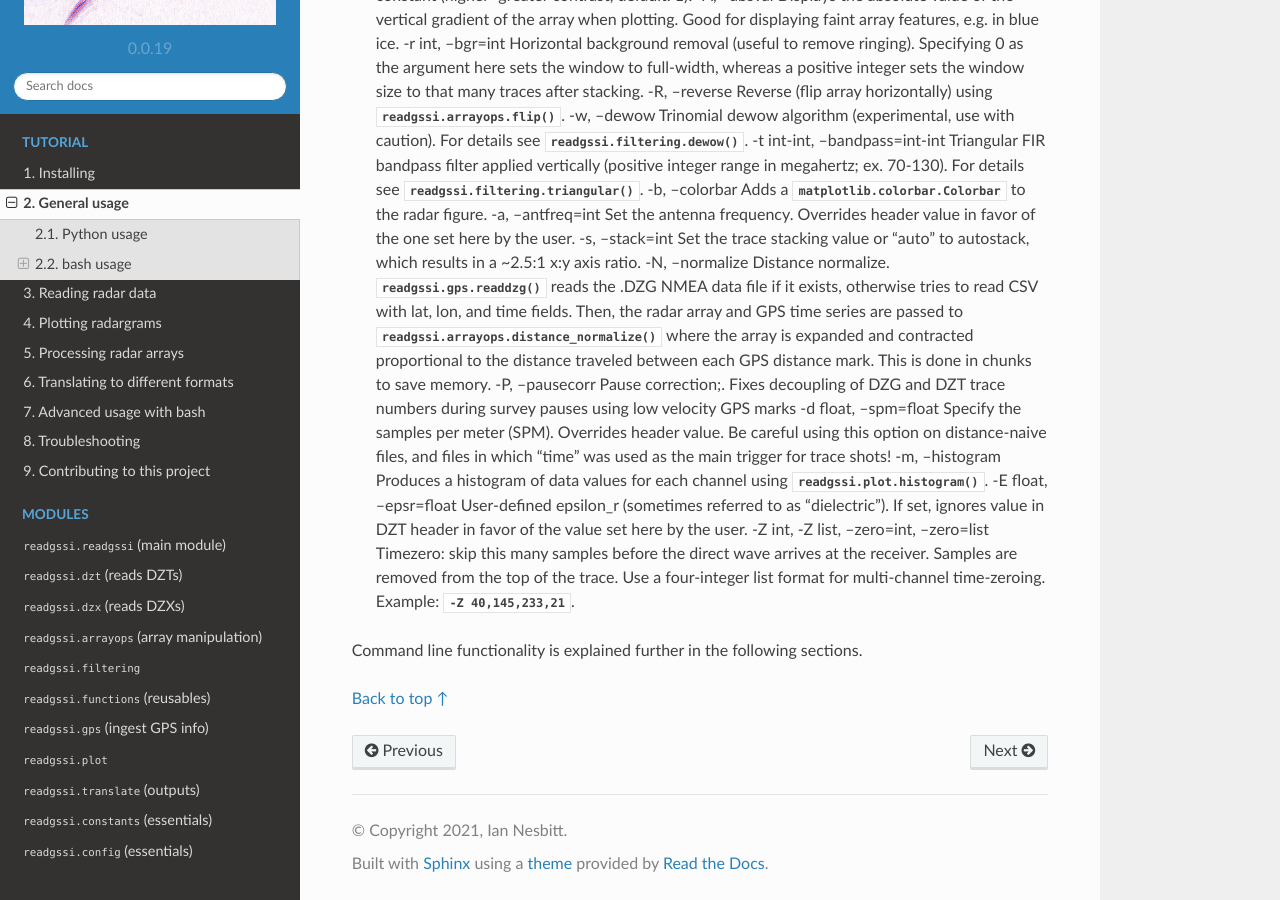
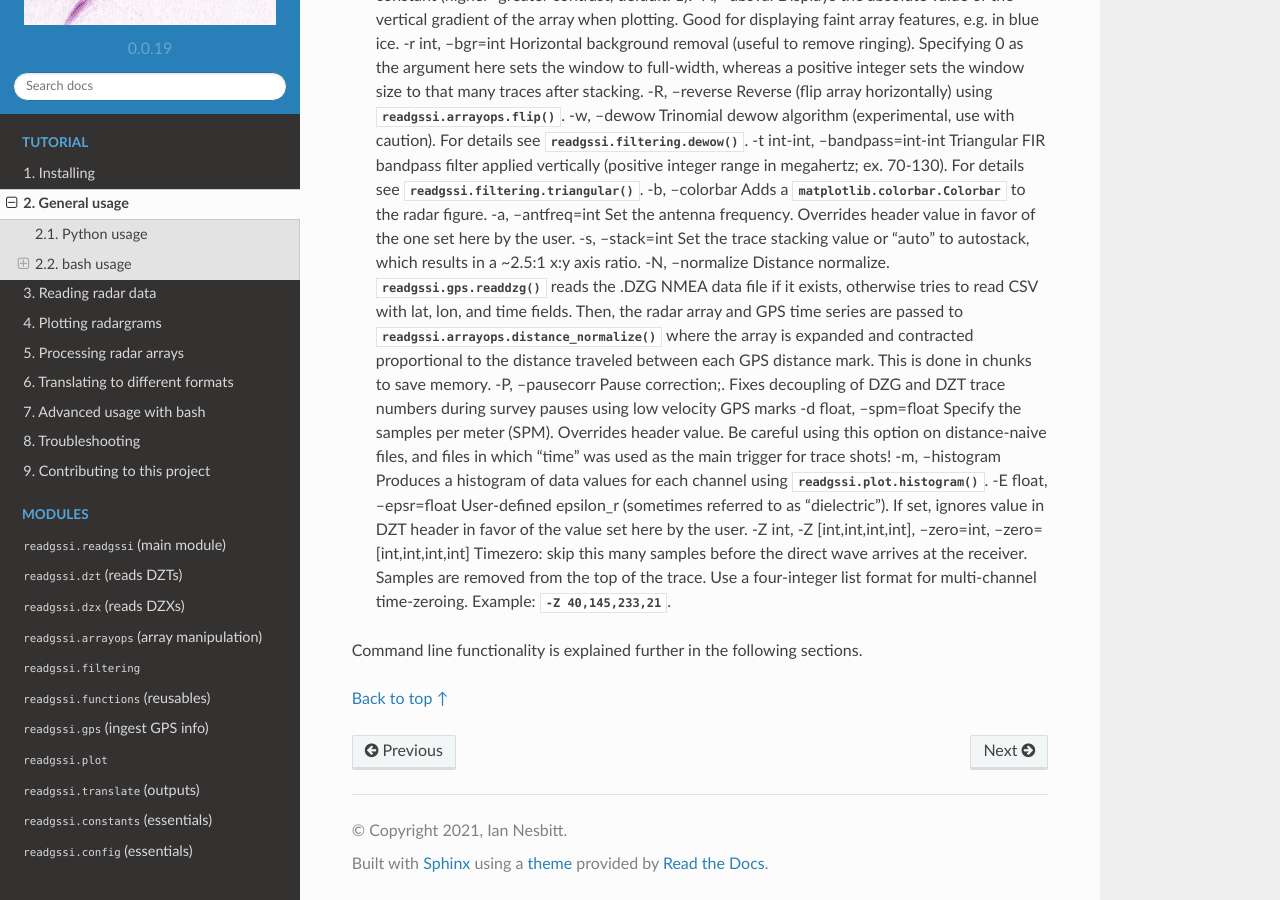
Before and after one commit to iannesbitt/readgssi, a Sphinx documentation site: the page built from docs/general.rst, in a window 1280 px wide and 900 px high, scrolled down 3060 px. Built offline with Sphinx 7.4.7 and the Read the Docs theme 2.0.0, drawn with Linux system fonts in a browser that asks for light colours.

Commit message:
fixing usage text block

```diff
--- a/docs/general.rst
+++ b/docs/general.rst
@@ -100,7 +100,7 @@ Optional flags
     -D int, --dpi=int                   Set the plot DPI in :py:func:`readgssi.plot.radargram` (defaults to 150).
     -T, --titleoff                      Tells :py:func:`readgssi.plot.radargram` to turn the plot title off.
     -x m, --xscale=m                    X units for plotting. Will attempt to convert the x-axis to distance, time, or trace units based on header values. See :py:func:`readgssi.plot.radargram` for scale behavior. Combine with the :py:data:`-N` option to enable distance normalization, or :py:data:`-d int` to change the samples per meter.
-    -e, --zoom=[L,R,U,D]                Set a zoom to automatically jump to. Takes list as argument, in the order is [left,right,up,down] and units are the same as axis.
+    -e, --zoom=\[L,R,U,D\]                Set a zoom to automatically jump to. Takes list as argument, in the order is \[left,right,up,down\] and units are the same as axis.
     -z m, --zscale=m                    Z units for plotting. Will attempt to convert the x-axis to depth, time, or sample units based on header values. See :py:func:`readgssi.plot.radargram` for scale behavior. Combine with the :py:data:`-E int` option to change the dielectric.
     -n, --noshow                        Suppress matplotlib popup window and simply save a figure (useful for multi-file processing).
     -c str, --colormap=str              Specify the colormap to use in radargram creation function :py:func:`readgssi.plot.radargram`. For a list of values that can be used here, see https://matplotlib.org/users/colormaps.html#grayscale-conversion
@@ -118,7 +118,7 @@ Optional flags
     -d float, --spm=float               Specify the samples per meter (SPM). Overrides header value. Be careful using this option on distance-naive files, and files in which "time" was used as the main trigger for trace shots!
     -m, --histogram                     Produces a histogram of data values for each channel using :py:func:`readgssi.plot.histogram`.
     -E float, --epsr=float              User-defined epsilon_r (sometimes referred to as "dielectric"). If set, ignores value in DZT header in favor of the value set here by the user.
-    -Z int, -Z list, --zero=int, --zero=list   Timezero: skip this many samples before the direct wave arrives at the receiver. Samples are removed from the top of the trace. Use a four-integer list format for multi-channel time-zeroing. Example: :py:data:`-Z 40,145,233,21`.
+    -Z int, -Z \[int,int,int,int\], --zero=int, --zero=\[int,int,int,int\]   Timezero: skip this many samples before the direct wave arrives at the receiver. Samples are removed from the top of the trace. Use a four-integer list format for multi-channel time-zeroing. Example: :py:data:`-Z 40,145,233,21`.
 
 Command line functionality is explained further in the following sections.
 
```
